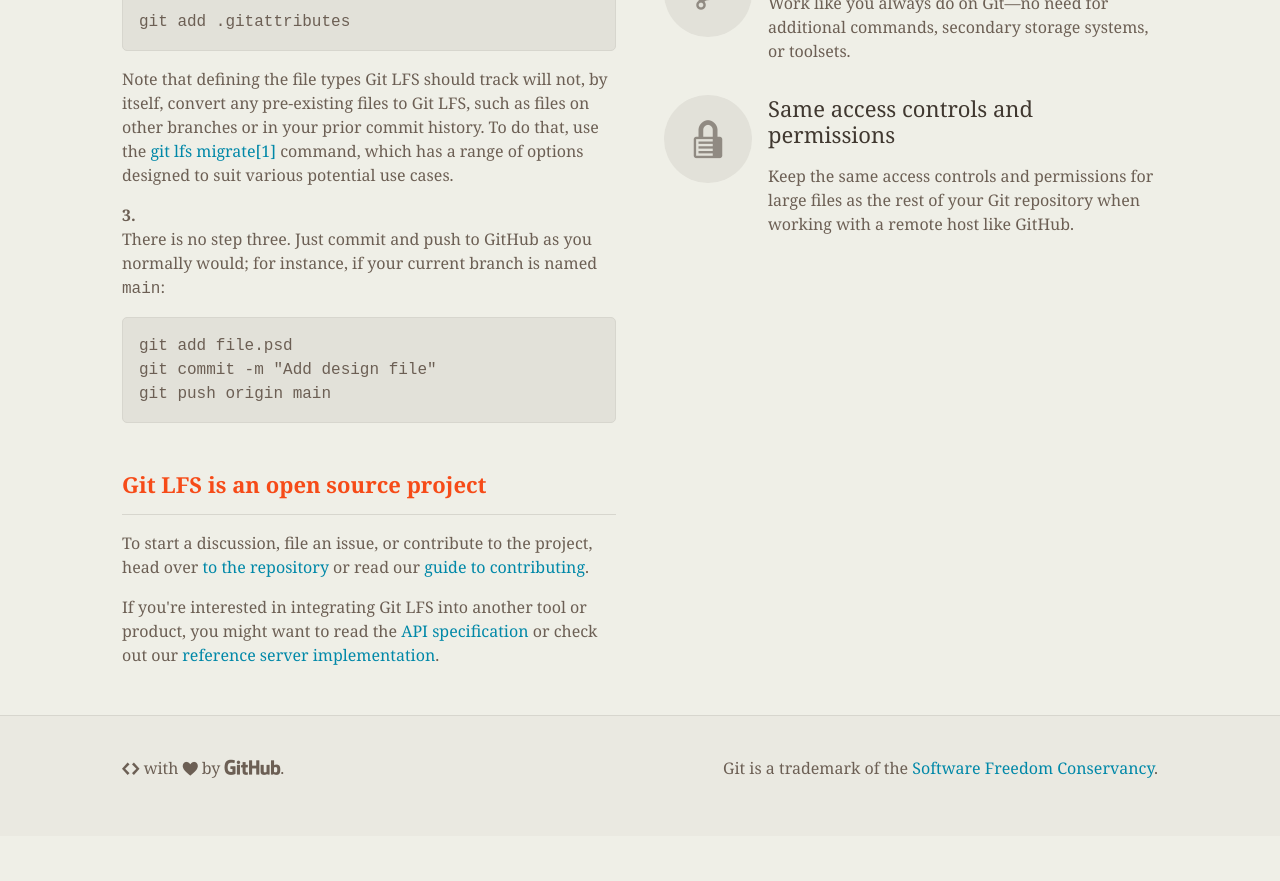
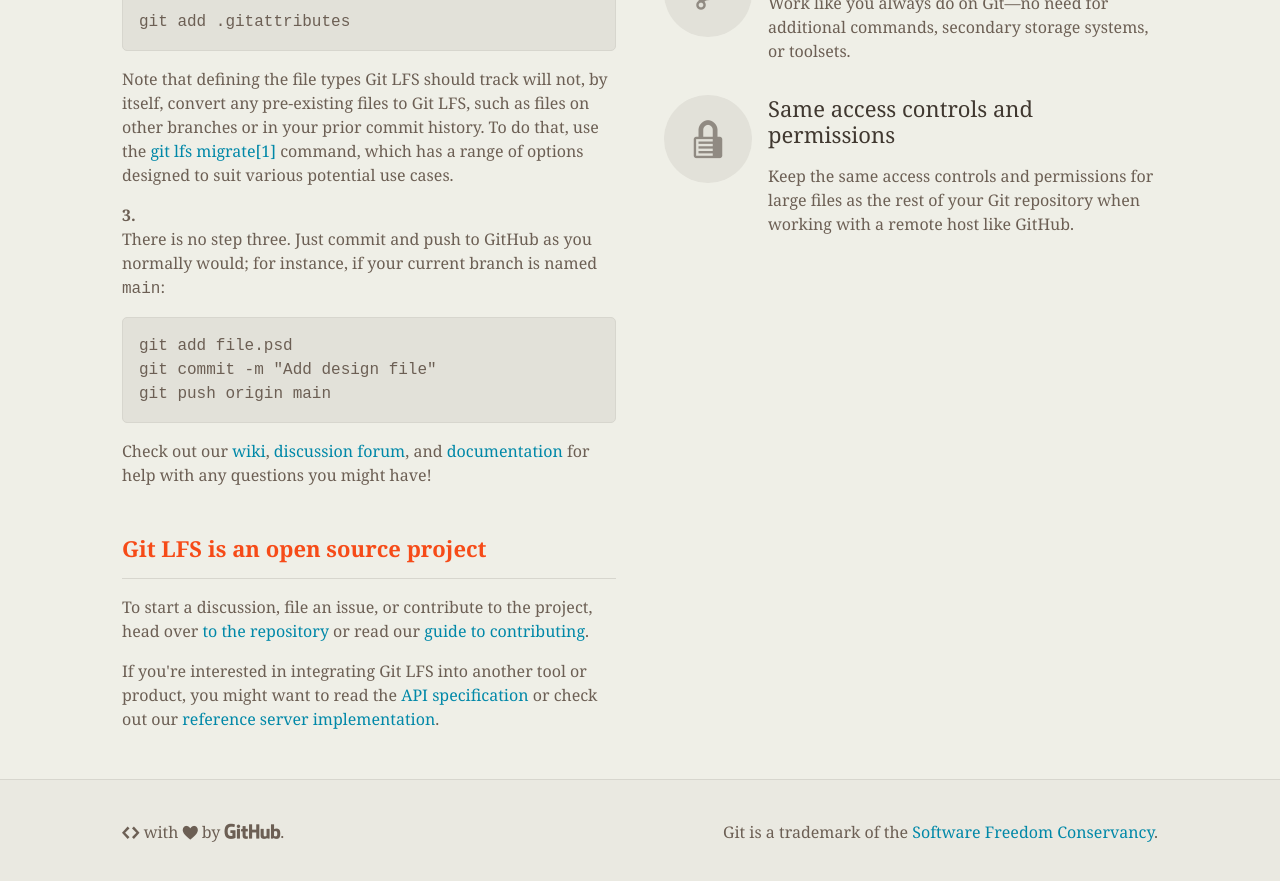
Before and after one commit to git-lfs/git-lfs.github.com, a Jekyll site: the page built from index.html, in a window 1280 px wide and 900 px high, scrolled down 1135 px. Shown: the top 881 px of the window. Built offline with Jekyll 4.4.1, drawn with Linux system fonts in a browser that asks for light colours; before the commit the page ends 1971 px from its top, so only the background shows below that.

Commit message:
mention docs, forum, and wiki in main text

```diff
--- a/_includes/home/secondary.html
+++ b/_includes/home/secondary.html
@@ -39,6 +39,7 @@
 git add file.psd
 git commit -m "Add design file"
 git push origin main</pre>
+          <p>Check out our <a href="https://github.com/git-lfs/git-lfs/wiki?utm_source=gitlfs_site&amp;utm_medium=wiki_link&amp;utm_campaign=gitlfs">wiki</a>, <a href="https://github.com/git-lfs/git-lfs/discussions?utm_source=gitlfs_site&amp;utm_medium=discussions_link&amp;utm_campaign=gitlfs">discussion forum</a>, and <a href="https://github.com/git-lfs/git-lfs/tree/main/docs?utm_source=gitlfs_site&amp;utm_medium=docs_link&amp;utm_campaign=gitlfs">documentation</a> for help with any questions you might have!</p>
         </li>
       </ol>
 
```
